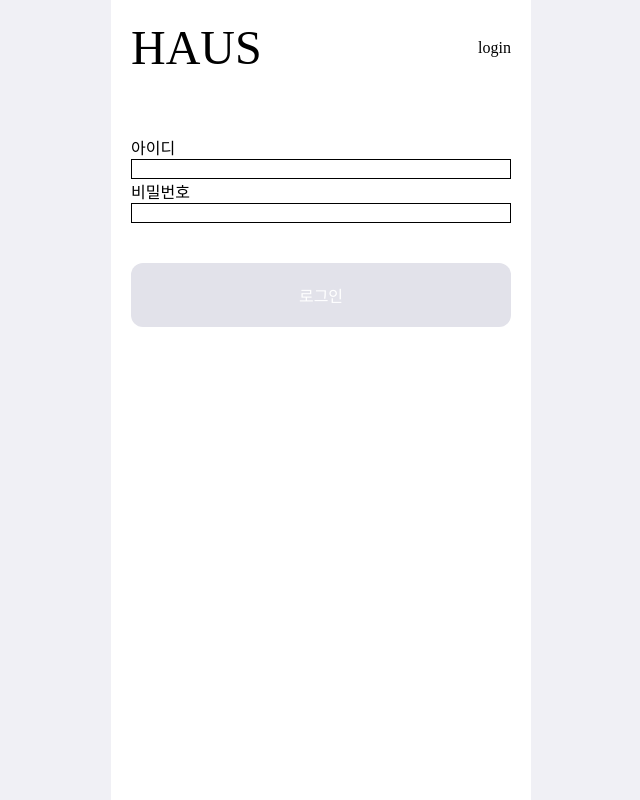
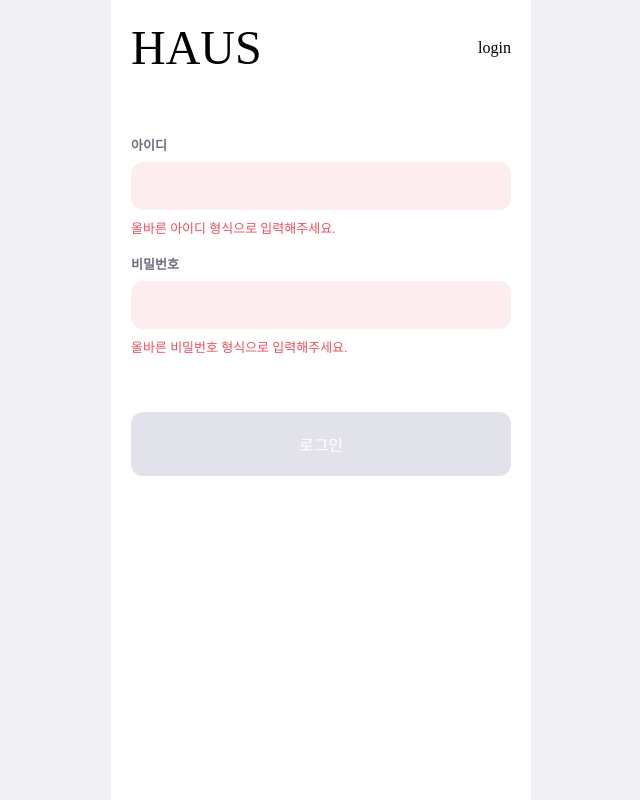
Before and after one commit to jihyeok-um/jihyeok-um-fe, a Next.js app: page /login in a window 1280 px wide. Shown: the whole page, without its empty margins (319-959 px from the left). Built offline with nearby package versions, Linux system fonts and the light colour scheme.

Commit message:
feat: Input 컴포넌트 UI 구현

```diff
--- /dev/null
+++ b/src/components/input/Description.tsx
@@ -0,0 +1,30 @@
+import styled from "styled-components";
+
+const Description = ({ errorText, isError }: DescriptionProps) => {
+  return (
+    <S.Container>
+      {isError && <S.ErrorText>{errorText}</S.ErrorText>}
+    </S.Container>
+  );
+};
+
+interface DescriptionProps {
+  errorText: string;
+  isError: boolean;
+}
+
+const S = {
+  Container: styled.div`
+    width: 100%;
+    height: 15.5px;
+    margin-bottom: 20px;
+  `,
+
+  ErrorText: styled.p`
+    color: #ed4e5c;
+    font-weight: 400;
+    font-size: 13px;
+  `,
+};
+
+export default Description;
--- /dev/null
+++ b/src/components/input/Field.tsx
@@ -0,0 +1,61 @@
+import styled, { css } from "styled-components";
+import Description from "./Description";
+
+const Field = ({
+  labelText,
+  inputValue,
+  handleChangeInputValue,
+  isError,
+  errorText,
+}: FieldProps) => {
+  return (
+    <S.Container>
+      <S.Label>{labelText}</S.Label>
+      <S.Input
+        isError={isError}
+        value={inputValue}
+        onChange={handleChangeInputValue}
+      />
+      <Description errorText={errorText} isError={isError} />
+    </S.Container>
+  );
+};
+
+interface FieldProps {
+  labelText: string;
+  inputValue: string;
+  handleChangeInputValue: () => void;
+  isError: boolean;
+  errorText: string;
+}
+
+const S = {
+  Container: styled.div`
+    display: flex;
+    flex-direction: column;
+    gap: 8px;
+  `,
+
+  Label: styled.label`
+    font-size: 13px;
+    font-weight: 700;
+    color: #6c6c7d;
+  `,
+
+  Input: styled.input<{ isError: boolean }>`
+    box-sizing: border-box;
+    width: 100%;
+    height: 48px;
+    border-radius: 12px;
+    padding: 16px;
+    background-color: #f7f7fa;
+
+    ${(props) =>
+      props.isError === true &&
+      css`
+        background-color: #fdedee;
+      `}
+  `,
+};
+
+export default Field;
--- a/src/pages/login.tsx
+++ b/src/pages/login.tsx
@@ -1,24 +1,38 @@
-import Link from 'next/link';
-import type { NextPage } from 'next';
-import React from 'react';
-import styled from 'styled-components';
+import type { NextPage } from "next";
+import Link from "next/link";
+import { useState } from "react";
+import styled from "styled-components";
+import Field from "../components/input/Field";
 
 const LoginPage: NextPage = () => {
+  const [idInputValue, setIdInputValue] = useState("");
+  const [passwordInputValue, setPasswordInputValue] = useState("");
+
   return (
     <>
       <Header>
-        <Link href='/'>
+        <Link href="/">
           <Title>HAUS</Title>
         </Link>
-        <Link href='/login'>
+        <Link href="/login">
           <p>login</p>
         </Link>
       </Header>
       <Form>
-        <div>아이디</div>
-        <TextInput type='text' />
-        <div>비밀번호</div>
-        <TextInput type='password' />
+        <Field
+          labelText={"아이디"}
+          inputValue={idInputValue}
+          handleChangeInputValue={() => setIdInputValue}
+          isError={true}
+          errorText={"올바른 아이디 형식으로 입력해주세요."}
+        />
+        <Field
+          labelText={"비밀번호"}
+          inputValue={passwordInputValue}
+          handleChangeInputValue={() => setPasswordInputValue}
+          isError={true}
+          errorText={"올바른 비밀번호 형식으로 입력해주세요."}
+        />
         <LoginButton disabled>로그인</LoginButton>
       </Form>
     </>
```
Also changed, not shown: 1 other file (tests, documents, lock files or other folders).
